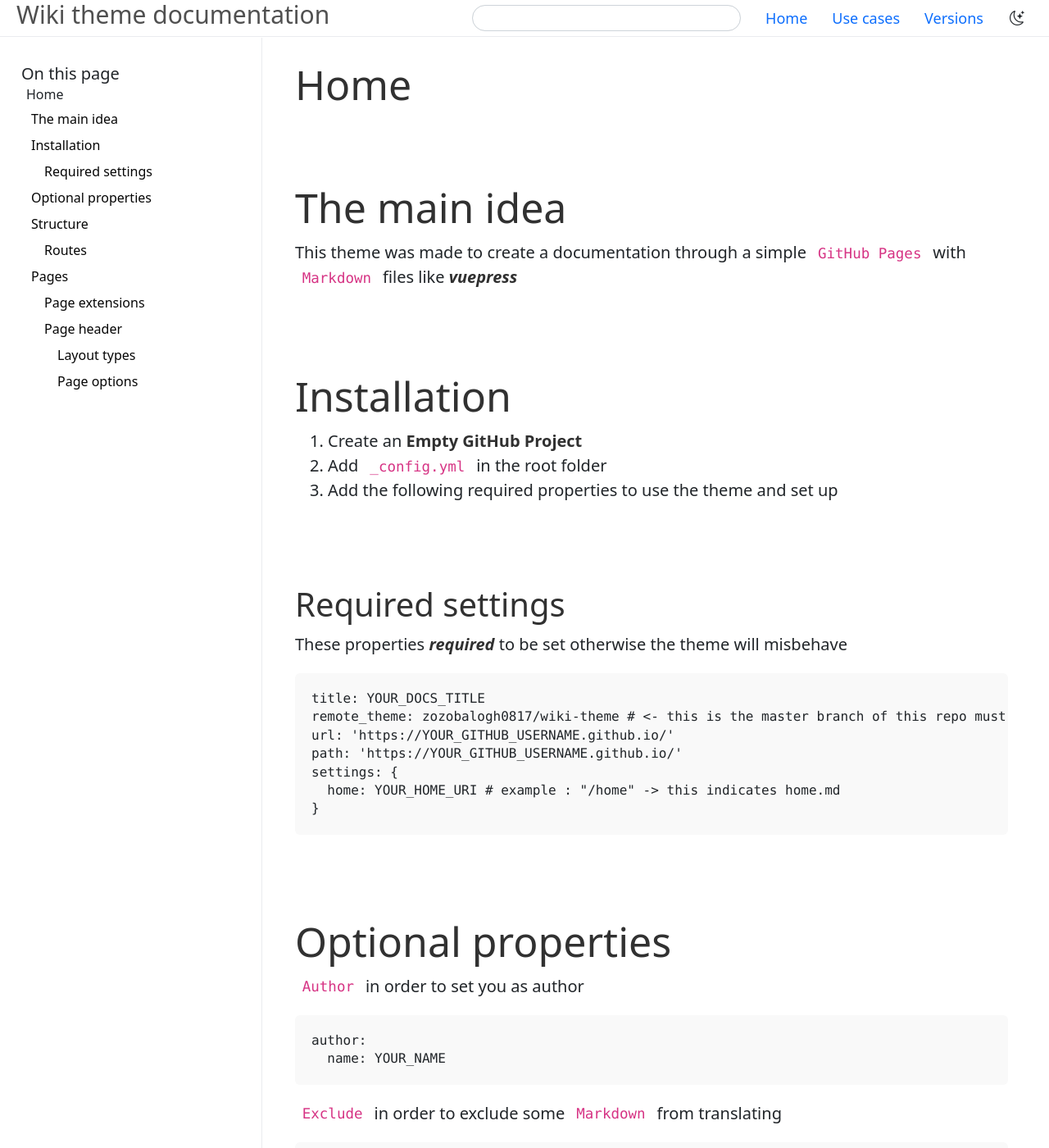
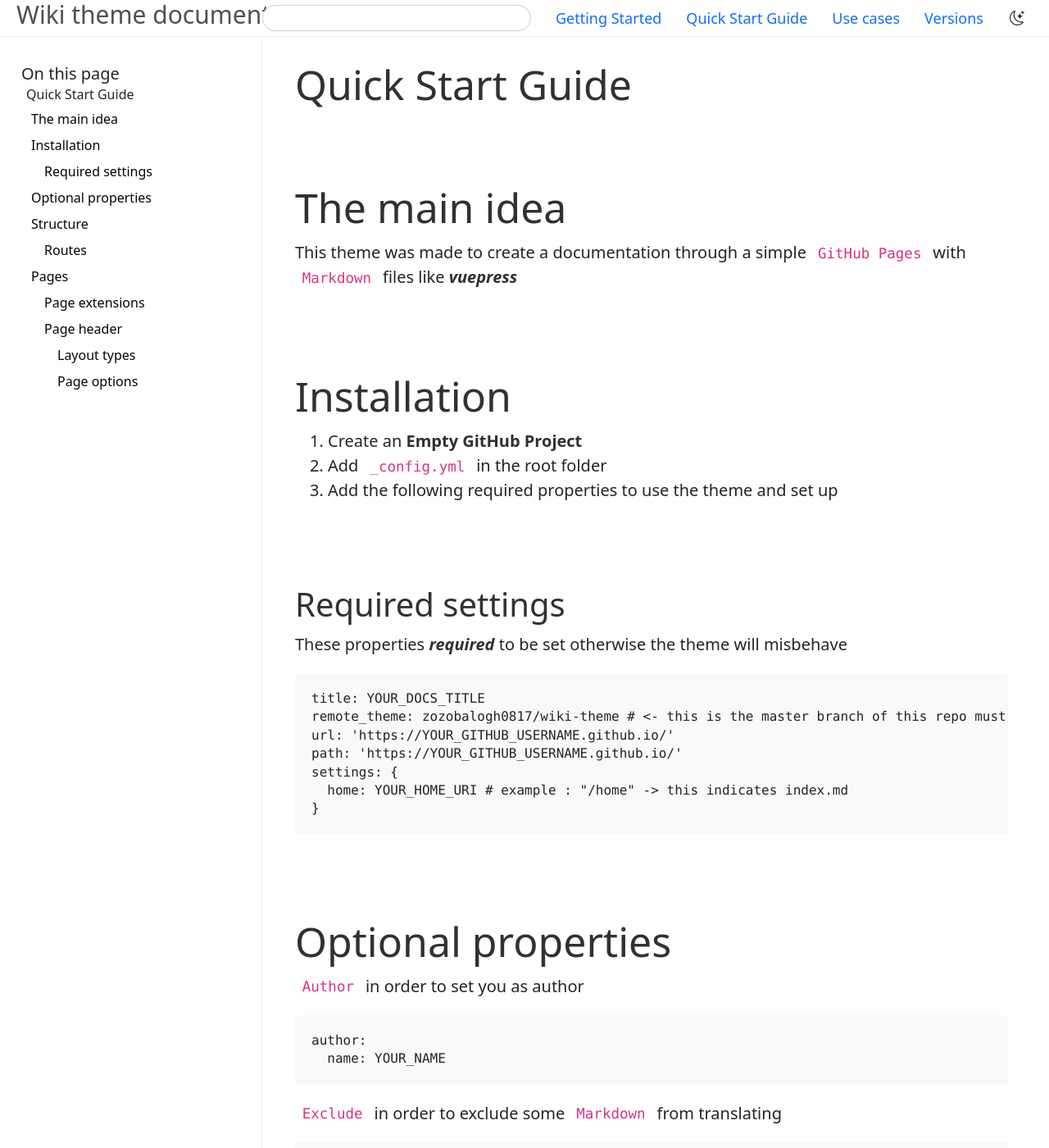
Before and after one commit to zozobalogh0817/zocs, a Jekyll site: the page built from docs/index.md, in a window 1280 px wide and 1400 px high. Shown: the whole window at 82% size. Built offline with Jekyll 4.4.1, drawn with Linux system fonts in a browser that asks for light colours; nearby versions of some CDN libraries; comment, search, counter and statistics services are not loaded.

Commit message:
wip: adding docs folder

````diff
--- a/_config.yml
+++ b/_config.yml
@@ -13,7 +13,7 @@
 # Site Settings (this can be reaced in code with site.settings.PROPERTY_PLACEHOLDER)
 settings: {
   # Basic section
-  home: "/home",
+  home: "/docs",
   redirectTimeOut: 10,
   private: false,
   # END #
--- a/home.md
+++ b/docs/index.md
@@ -1,6 +1,6 @@
 ---
 layout: page
-title: Home
+title: Quick Start Guide
 options: { toc: true, menuItem: true, archived: false }
 ---
 
@@ -24,7 +24,7 @@
 url: 'https://YOUR_GITHUB_USERNAME.github.io/'
 path: 'https://YOUR_GITHUB_USERNAME.github.io/'
 settings: {
-  home: YOUR_HOME_URI # example : "/home" -> this indicates home.md
+  home: YOUR_HOME_URI # example : "/home" -> this indicates index.md
 }
 ```
 
````
Also changed, not shown: docs/guide/getting-started.md (added, +7 -0 lines), docs/usecases.md (renamed from usecases.md), docs/versions.md (renamed from versions.md).
